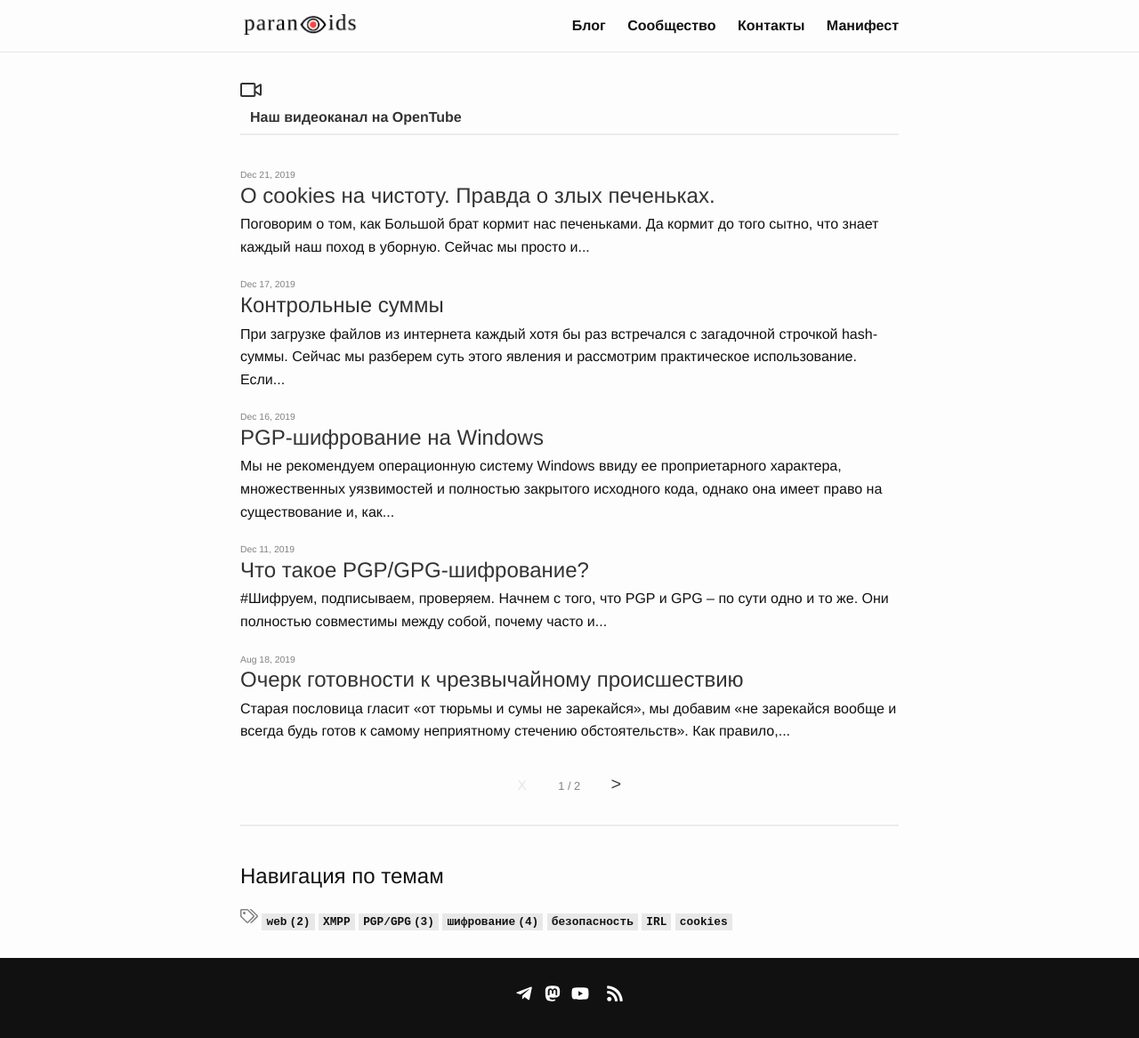
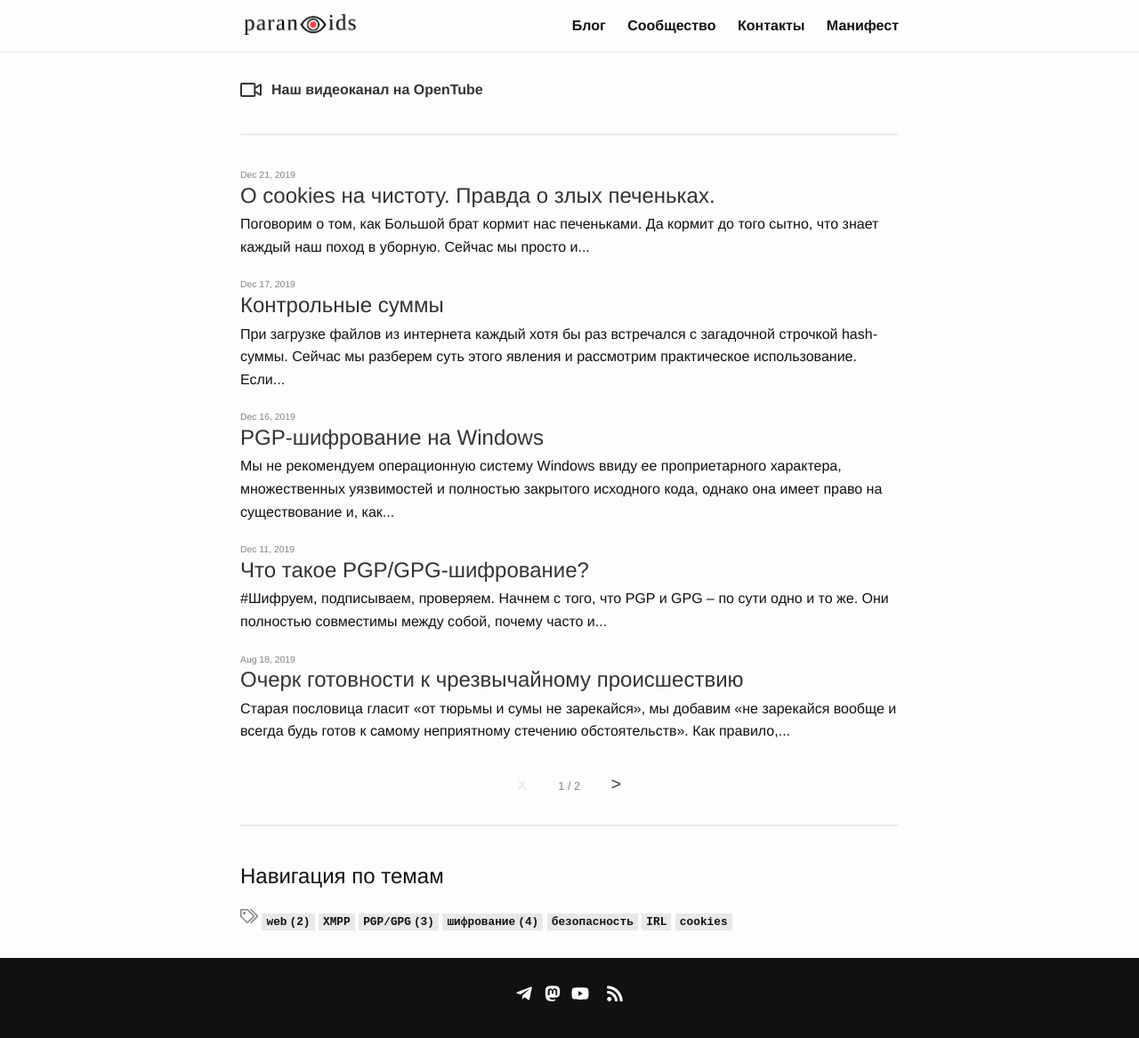
Before and after one commit to 2b7E1n6D0e5R7/2b7E1n6D0e5R7.github.io, a Jekyll site: the page built from index.html, in a window 1280 px wide. Shown: the whole page at 89% size. Built offline with Jekyll 4.4.1, drawn with Linux system fonts in a browser that asks for light colours; the list of posts is cut into pages by our own code.

Commit message:
Update blog.html

```diff
--- a/_layouts/blog.html
+++ b/_layouts/blog.html
@@ -5,9 +5,7 @@ layout: default
 
   <div class="blog-menu_link">
     <a href="https://www.open.tube/accounts/paranoids.info@open.tube/video-channels" target="_blank">
-    <div class="blog-menu_icon">
     <svg xmlns="http://www.w3.org/2000/svg" width="24px" height="24px" viewBox="0 0 576 512"><path id="video" d="M543.9 96c-6.2 0-12.5 1.8-18.2 5.7L416 170.1v-58.3c0-26.4-23.2-47.8-51.8-47.8H51.8C23.2 64 0 85.4 0 111.8v288.4C0 426.6 23.2 448 51.8 448h312.4c28.6 0 51.8-21.4 51.8-47.8v-58.3l109.7 68.3c5.7 4 12.1 5.7 18.2 5.7 16.6 0 32.1-13 32.1-31.5V127.5C576 109 560.5 96 543.9 96zM368 200v198.9c-.6.4-1.8 1.1-3.8 1.1H51.8c-2 0-3.2-.6-3.8-1.1V113.1c.6-.4 1.8-1.1 3.8-1.1h312.4c2 0 3.2.6 3.8 1.1V200zm160 155.2l-112-69.8v-58.7l112-69.8v198.3z"/></svg>
-    </div>
       <span class="blog-menu_text"><b>Наш видеоканал на OpenTube</b></span>
     </a>
   </div>
```
